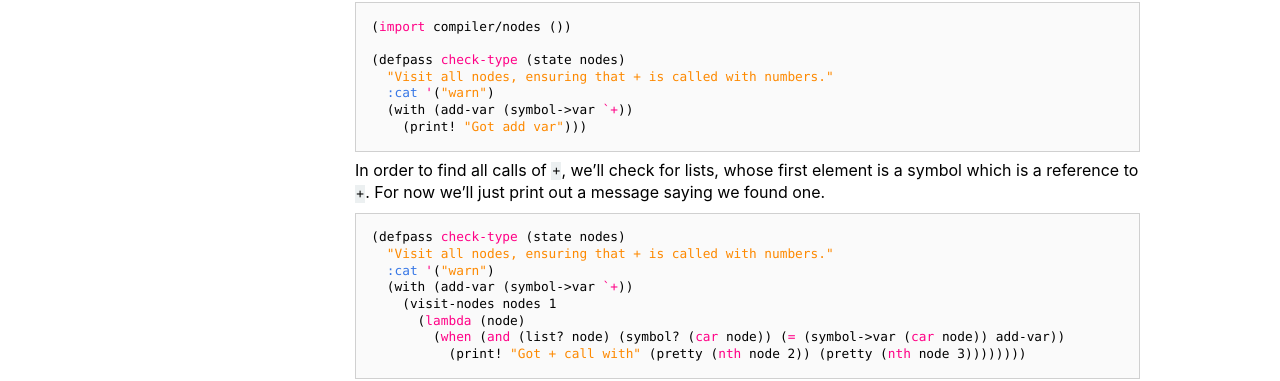
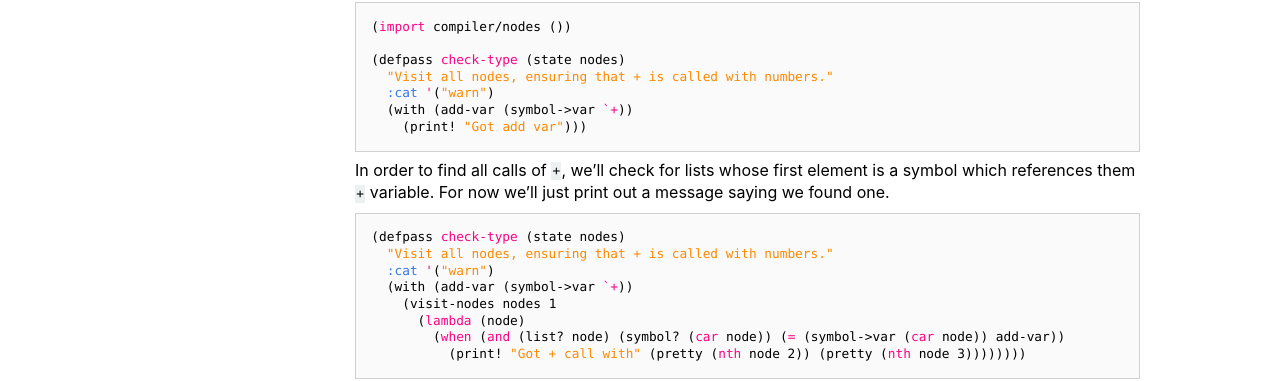
Before and after one commit to SquidDev/urn, a Jekyll site: the page built from tutorial/07-compiler-plugins.md, in a window 1280 px wide. Shown: the part 1484-1865 px from the top of the page. Built offline with Jekyll 4.4.1, drawn with Linux system fonts in a browser that asks for light colours; our own code applies the rules of GitHub Pages for plain Markdown files.

Commit message:
A couple of minor docs fixes

````diff
--- a/tutorial/07-compiler-plugins.md
+++ b/tutorial/07-compiler-plugins.md
@@ -87,8 +87,8 @@ that.
     (print! "Got add var")))
 ```
 
-In order to find all calls of `+`, we'll check for lists, whose first element is a symbol which is a reference to
-`+`. For now we'll just print out a message saying we found one.
+In order to find all calls of `+`, we'll check for lists whose first element is a symbol which references them `+`
+variable. For now we'll just print out a message saying we found one.
 
 ```cl
 (defpass check-type (state nodes)
````
Also changed, not shown: tutorial/05-lua-to-lisp.md (+1 -1 lines).
